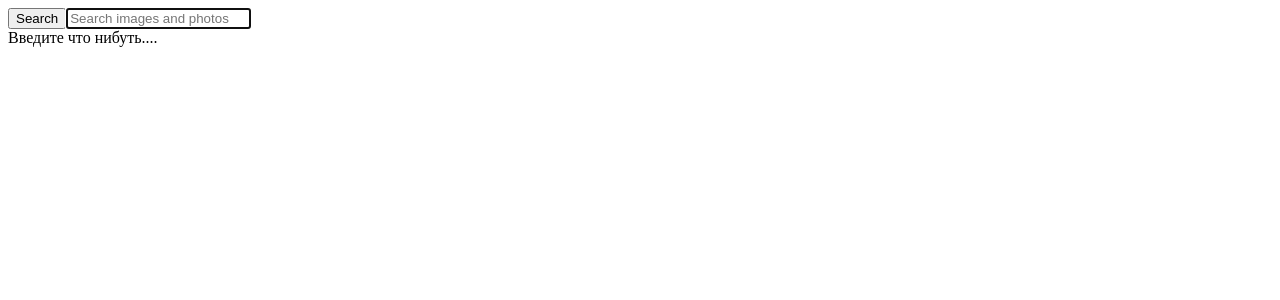
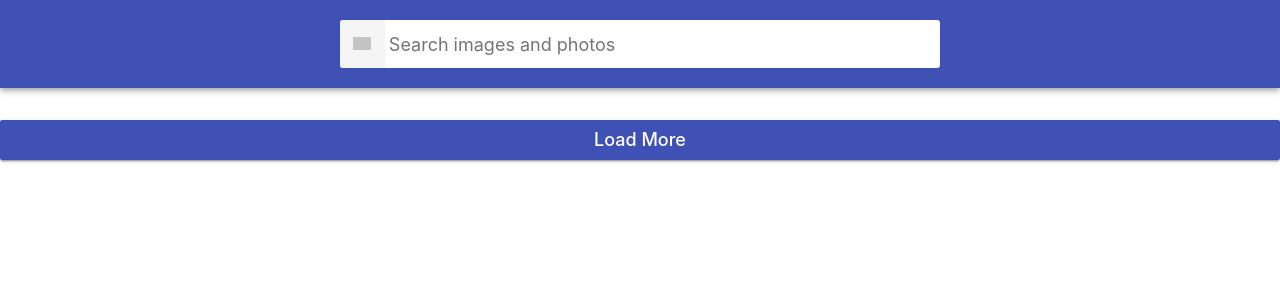
Before and after one commit to VitaliiKovalenko88/hw-03-image-finder, a React (Create React App) app: page / in a window 1280 px wide. Shown: the top 300 px of the page. Built offline with nearby package versions, Linux system fonts and the light colour scheme; grey boxes are pictures that could not be loaded.

Commit message:
Add styles from other components

```diff
--- a/package.json
+++ b/package.json
@@ -13,6 +13,8 @@
     "react-dom": "^17.0.2",
     "react-loader-spinner": "^5.1.0",
     "react-scripts": "5.0.0",
+    "styled-components": "^5.3.3",
+    "styled-normalize": "^8.0.7",
     "web-vitals": "^2.1.3"
   },
   "scripts": {
--- a/src/components/App/App.js
+++ b/src/components/App/App.js
@@ -1,10 +1,12 @@
 // import axios from 'axios';
 // import 'react-loader-spinner/dist/loader/css/react-spinner-loader.css';
 import React, { Component } from 'react';
+import { StyledApp } from './App.styled';
 import { getImageWithQuery } from '../../PixabayApi/pixabayApi';
 import { Button } from '../Button/Button';
 import { Searchbar } from '../Searchbar/Searchbar';
 import { ImageGallery } from '../ImageGallery/ImageGallery';
+import { Loader } from '../Loader/Loader';
 
 const status = {
   IDLE: 'idle',
@@ -19,6 +21,7 @@ export class App extends Component {
     gallery: [],
     status: status.IDLE,
     page: 1,
+    error: null,
   };
 
   async componentDidUpdate(prevPropse, prevState) {
@@ -33,7 +36,7 @@ export class App extends Component {
         await this.createGallery(this.state.page);
       }
     } catch (error) {
-      console.log(error);
+      console.log(error.message);
     }
   }
 
@@ -50,17 +53,23 @@ export class App extends Component {
       const { hits } = await getImageWithQuery(imageName, page);
 
       if (hits.length === 0) {
-        console.log('Sory, there are no image');
+        this.setState({
+          error: 'Sory, You are entering an incorrect value',
+          status: status.REJECTED,
+        });
         return;
       }
 
       this.setState(prevState => ({
         gallery: [...prevState.gallery, ...hits],
+        status: status.RESOLVED,
+        error: null,
       }));
-
-      this.setState({ status: status.RESOLVED });
     } catch (error) {
-      console.log(error.message);
+      this.setState({
+        status: status.REJECTED,
+        error: 'something is wrong with the request address'.toUpperCase(),
+      });
     }
   };
 
@@ -71,16 +80,16 @@ export class App extends Component {
   };
 
   render() {
-    const { status, gallery } = this.state;
-
+    const { status, gallery, error } = this.state;
+    const isGallery = gallery.length;
     return (
-      <div>
+      <StyledApp>
         <Searchbar onSubmit={this.handleFormSubmite} />
-        <ImageGallery galleryList={gallery} status={status} />
-        {status === 'resolved' && (
-          <Button onLoadMore={this.onLoadMorePictures} />
-        )}
-      </div>
+        {status === 'pending' ? <Loader /> : null}
+        {status === 'rejected' ? <div>{error}</div> : null}
+        <ImageGallery galleryList={gallery} />
+        {!isGallery ? <Button onLoadMore={this.onLoadMorePictures} /> : null}
+      </StyledApp>
     );
   }
 }
--- a/src/components/Button/Button.js
+++ b/src/components/Button/Button.js
@@ -1,7 +1,9 @@
+import { StyledButton } from './Button.styled';
+
 export const Button = ({ onLoadMore }) => {
   return (
-    <button type="submite" onClick={onLoadMore}>
+    <StyledButton type="submite" onClick={onLoadMore}>
       Load More
-    </button>
+    </StyledButton>
   );
 };
--- a/src/components/ImageGallery/ImageGallery.js
+++ b/src/components/ImageGallery/ImageGallery.js
@@ -1,30 +1,12 @@
 import { ImageGalleryItem } from './ImageGalleryItem/ImageGalleryItem';
-import { Loader } from '../Loader/Loader';
+import { StyledImageGallery } from './ImageGallery.styled.js';
 
 export const ImageGallery = ({ status, galleryList }) => {
-  if (status === 'idle') {
-    return <div>Введите что нибуть....</div>;
-  }
-
-  if (status === 'pending') {
-    return (
-      <div>
-        <Loader />
-      </div>
-    );
-  }
-
-  if (status === 'resolved') {
-    return (
-      <ul>
-        {galleryList.map(({ id, webformatURL, tags }) => {
-          return (
-            <li key={id}>
-              <ImageGalleryItem url={webformatURL} tags={tags} />
-            </li>
-          );
-        })}
-      </ul>
-    );
-  }
+  return (
+    <StyledImageGallery>
+      {galleryList.map(({ id, webformatURL, tags }) => {
+        return <ImageGalleryItem id={id} url={webformatURL} tags={tags} />;
+      })}
+    </StyledImageGallery>
+  );
 };
--- /dev/null
+++ b/src/components/ImageGallery/ImageGallery.styled.js
@@ -0,0 +1,14 @@
+import styled from 'styled-components';
+
+export const StyledImageGallery = styled.ul`
+  display: grid;
+  max-width: calc(100vw - 48px);
+  grid-template-columns: repeat(auto-fill, minmax(320px, 1fr));
+  grid-gap: 16px;
+  margin-top: 0;
+  margin-bottom: 0;
+  padding: 0;
+  list-style: none;
+  margin-left: auto;
+  margin-right: auto;
+`;
--- a/src/components/ImageGallery/ImageGalleryItem/ImageGalleryItem.js
+++ b/src/components/ImageGallery/ImageGalleryItem/ImageGalleryItem.js
@@ -1,7 +1,12 @@
-export const ImageGalleryItem = ({ url, tags }) => {
+import {
+  StyledImageGalleryItem,
+  ImageGalleryItemImg,
+} from './ImageGalleryItem.styled';
+
+export const ImageGalleryItem = ({ id, url, tags }) => {
   return (
-    <>
-      <img src={url} alt={tags} />
-    </>
+    <StyledImageGalleryItem key={id}>
+      <ImageGalleryItemImg src={url} alt={tags} />
+    </StyledImageGalleryItem>
   );
 };
--- /dev/null
+++ b/src/components/ImageGallery/ImageGalleryItem/ImageGalleryItem.styled.js
@@ -0,0 +1,19 @@
+import styled from 'styled-components';
+
+export const StyledImageGalleryItem = styled.li`
+  border-radius: 2px;
+  box-shadow: 0px 1px 3px 0px rgba(0, 0, 0, 0.2),
+    0px 1px 1px 0px rgba(0, 0, 0, 0.14), 0px 2px 1px -1px rgba(0, 0, 0, 0.12);
+`;
+
+export const ImageGalleryItemImg = styled.img`
+  width: 100%;
+  height: 260px;
+  object-fit: cover;
+  transition: transform 250ms cubic-bezier(0.4, 0, 0.2, 1);
+
+  :hover {
+    transform: scale(1.03);
+    cursor: zoom-in;
+  }
+`;
--- a/src/components/Loader/Loader.js
+++ b/src/components/Loader/Loader.js
@@ -4,7 +4,7 @@ export const Loader = () => {
   return (
     <div className="loaderWrapper">
       <div className="loaderBox">
-        <Grid heigth="100" width="100" color="grey" ariaLabel="loading" />
+        <Grid color="#FF5733" height={100} width={110} />
       </div>
     </div>
   );
--- a/src/components/Searchbar/Searchbar.js
+++ b/src/components/Searchbar/Searchbar.js
@@ -1,5 +1,11 @@
 import React, { Component } from 'react';
-
+import {
+  StyledSearchbar,
+  SearchForm,
+  SearchFormButton,
+  SearchFormButtonLabel,
+  SearchFormInput,
+} from './Searchbar.styled';
 export class Searchbar extends Component {
   state = {
     imageName: '',
@@ -21,17 +27,13 @@ export class Searchbar extends Component {
 
   render() {
     return (
-      <header // class="searchbar"
-      >
-        <form
-          // class="form"
-          onSubmit={this.handleSabmite}
-        >
-          <button type="submit">
-            <span>Search</span>
-          </button>
+      <StyledSearchbar>
+        <SearchForm onSubmit={this.handleSabmite}>
+          <SearchFormButton type="submit">
+            <SearchFormButtonLabel>Search</SearchFormButtonLabel>
+          </SearchFormButton>
 
-          <input
+          <SearchFormInput
             type="text"
             autoComplete="off"
             autoFocus
@@ -39,8 +41,8 @@ export class Searchbar extends Component {
             value={this.state.imageName}
             onChange={this.handleNameChange}
           />
-        </form>
-      </header>
+        </SearchForm>
+      </StyledSearchbar>
     );
   }
 }
--- /dev/null
+++ b/src/components/Searchbar/Searchbar.styled.js
@@ -0,0 +1,77 @@
+import styled from 'styled-components';
+
+export const StyledSearchbar = styled.header`
+  top: 0;
+  left: 0;
+  position: sticky;
+  z-index: 1100;
+  display: flex;
+  justify-content: center;
+  align-items: center;
+  min-height: 64px;
+  padding-right: 24px;
+  padding-left: 24px;
+  padding-top: 12px;
+  padding-bottom: 12px;
+  color: #fff;
+  background-color: #3f51b5;
+  box-shadow: 0px 2px 4px -1px rgba(0, 0, 0, 0.2),
+    0px 4px 5px 0px rgba(0, 0, 0, 0.14), 0px 1px 10px 0px rgba(0, 0, 0, 0.12);
+`;
+
+export const SearchForm = styled.form`
+  display: flex;
+  align-items: center;
+  width: 100%;
+  max-width: 600px;
+  background-color: #fff;
+  border-radius: 3px;
+  overflow: hidden;
+`;
+
+export const SearchFormButton = styled.button`
+  display: inline-block;
+  width: 48px;
+  height: 48px;
+  border: 0;
+  background-image: url('https://image.flaticon.com/icons/svg/149/149852.svg');
+  background-size: 40%;
+  background-repeat: no-repeat;
+  background-position: center;
+  opacity: 0.6;
+  transition: opacity 250ms cubic-bezier(0.4, 0, 0.2, 1);
+  cursor: pointer;
+  outline: none;
+
+  &:hover {
+    opacity: 1;
+  }
+`;
+
+export const SearchFormButtonLabel = styled.span`
+  position: absolute;
+  width: 1px;
+  height: 1px;
+  padding: 0;
+  overflow: hidden;
+  clip: rect(0, 0, 0, 0);
+  white-space: nowrap;
+  clip-path: inset(50%);
+  border: 0;
+`;
+
+export const SearchFormInput = styled.input`
+  display: inline-block;
+  width: 100%;
+  font: inherit;
+  font-size: 20px;
+  border: none;
+  outline: none;
+  padding-left: 4px;
+  padding-right: 4px;
+
+  ::placeholder {
+    font: inherit;
+    font-size: 18px;
+  }
+`;
--- a/src/index.js
+++ b/src/index.js
@@ -1,9 +1,11 @@
 import React from 'react';
 import ReactDOM from 'react-dom';
+import { GlobalStyle } from './index.styled';
 import { App } from './components/App/App';
 
 ReactDOM.render(
   <React.StrictMode>
+    <GlobalStyle />
     <App />
   </React.StrictMode>,
   document.getElementById('root'),
--- /dev/null
+++ b/src/index.styled.js
@@ -0,0 +1,22 @@
+import { createGlobalStyle } from 'styled-components';
+import { normalize } from 'styled-normalize';
+
+export const GlobalStyle = createGlobalStyle`
+  ${normalize}
+
+  body {
+  margin: 0;
+  font-family: -apple-system, BlinkMacSystemFont, 'Segoe UI', Roboto,
+    Oxygen-Sans, Ubuntu, Cantarell, 'Helvetica Neue', sans-serif;
+  color: #212121;
+  background-color: #fff;
+  -webkit-font-smoothing: antialiased;
+  -moz-osx-font-smoothing: grayscale;
+}
+
+img {
+  display: block;
+  max-width: 100%;
+  height: auto;
+}
+  `;
```
Also changed, not shown: 2 other files (tests, documents, lock files or other folders).
